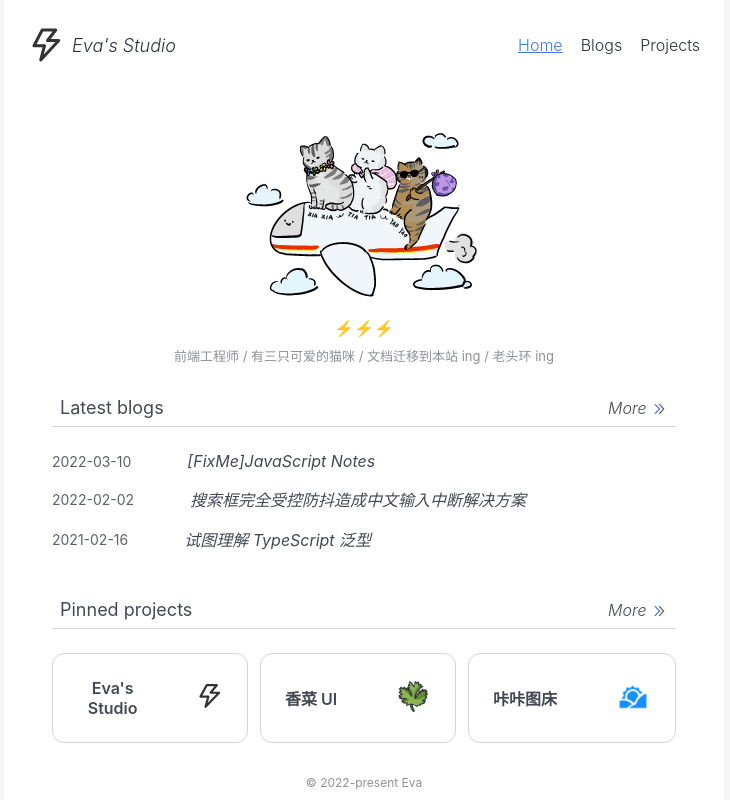
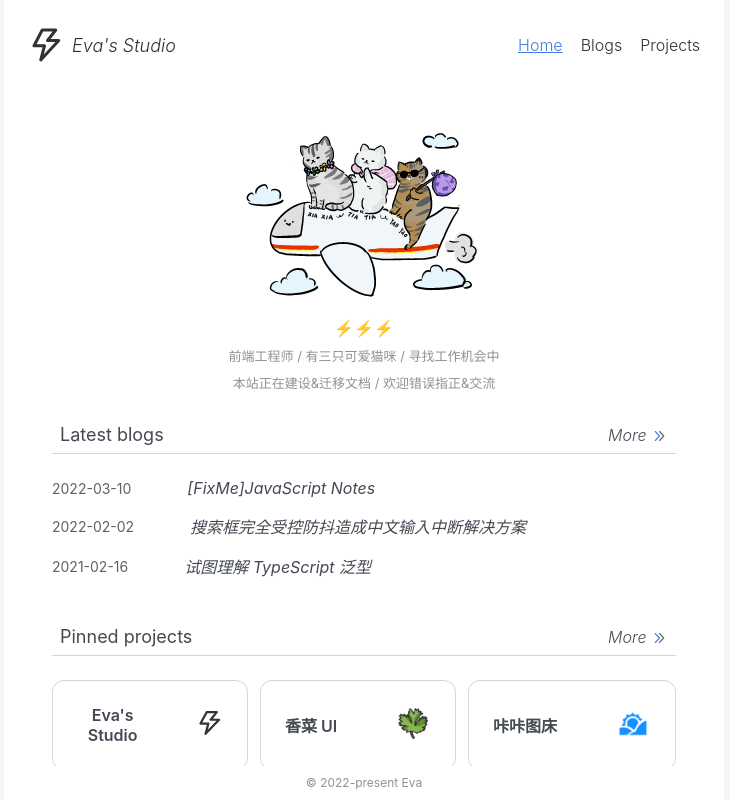
Before and after one commit to EvaLLLLL/eva-studio, a Next.js app: page / in a window 1280 px wide. Shown: the whole page, without its empty margins (276-1006 px from the left). Built offline with nearby package versions, Linux system fonts and the light colour scheme.

Commit message:
首页文案修改

```diff
--- a/pages/index.tsx
+++ b/pages/index.tsx
@@ -19,9 +19,8 @@ const Home: NextPage<{
         <Introduction>
           <Image src="/flight.png" alt="flight" width={256} height={200} />
           <div>⚡️⚡️⚡️</div>
-          <Description>
-            前端工程师 / 有三只可爱的猫咪 / 文档迁移到本站 ing / 老头环 ing
-          </Description>
+          <Description>前端工程师 / 有三只可爱猫咪 / 寻找工作机会中</Description>
+          <Description>本站正在建设&迁移文档 / 欢迎错误指正&交流</Description>
         </Introduction>
 
         <LatestBlogs>
```
